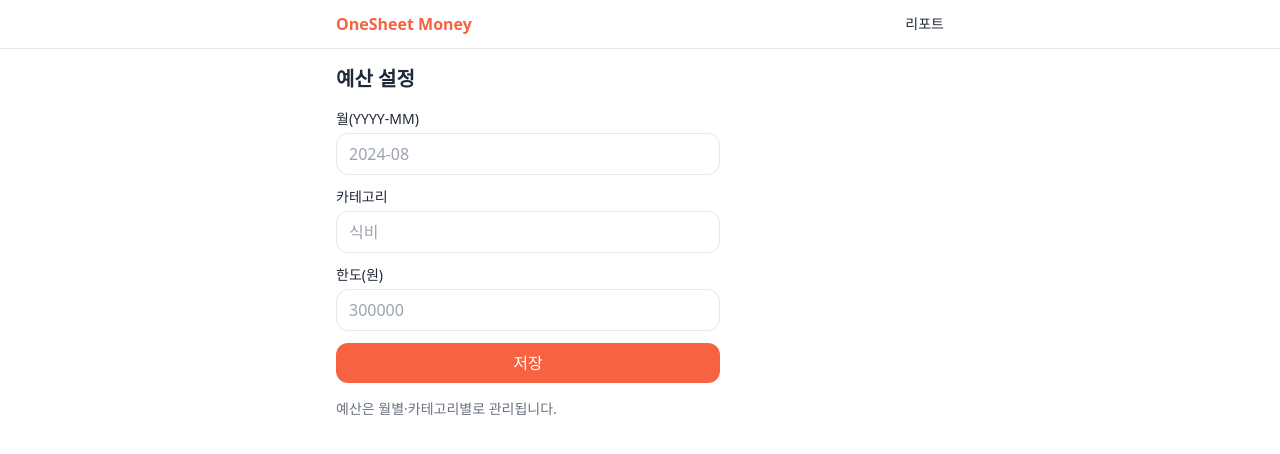
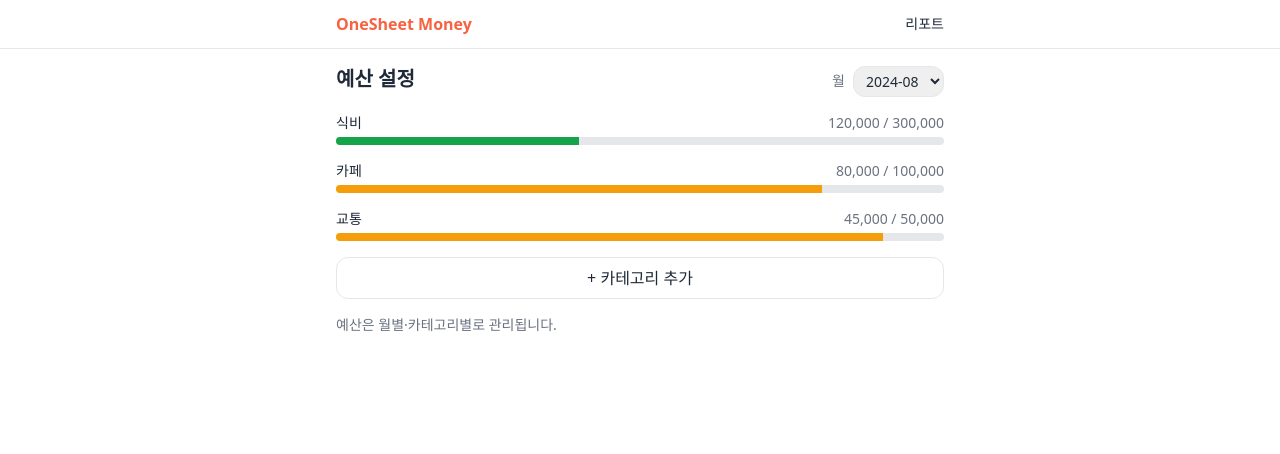
Before and after one commit to sjwoo1999/one-sheet-money, a Next.js app in the folder apps/web/: page /budget in a window 1280 px wide. Shown: the top 454 px of the page. Built offline with nearby package versions, Linux system fonts and the light colour scheme.

Commit message:
Phase 1 UI polish, ports docs

```diff
--- a/apps/web/app/budget/page.tsx
+++ b/apps/web/app/budget/page.tsx
@@ -1,25 +1,30 @@
+
+import { BudgetBar } from "../../components/BudgetBar";
 
 export default function BudgetPage(){
+  const items=[
+    { label:"식비", spent: 120000, limit: 300000 },
+    { label:"카페", spent: 80000, limit: 100000 },
+    { label:"교통", spent: 45000, limit: 50000 }
+  ];
   return (
     <section className="space-y-4">
       <header className="flex items-baseline justify-between">
         <h2 className="text-xl font-semibold">예산 설정</h2>
+        <div className="flex items-center gap-2 text-sm">
+          <label className="text-muted">월</label>
+          <select className="border border-border rounded-xl px-2 py-1">
+            <option>2024-08</option>
+            <option>2024-07</option>
+          </select>
+        </div>
       </header>
-      <form className="space-y-3 max-w-sm">
-        <div>
-          <label className="block text-sm mb-1">월(YYYY-MM)</label>
-          <input className="w-full border border-border rounded-xl px-3 py-2" placeholder="2024-08" />
-        </div>
-        <div>
-          <label className="block text-sm mb-1">카테고리</label>
-          <input className="w-full border border-border rounded-xl px-3 py-2" placeholder="식비" />
-        </div>
-        <div>
-          <label className="block text-sm mb-1">한도(원)</label>
-          <input inputMode="numeric" className="w-full border border-border rounded-xl px-3 py-2" placeholder="300000" />
-        </div>
-        <button className="w-full py-2 rounded-xl bg-[var(--ll-color-primary)] text-white">저장</button>
-      </form>
+      <div className="space-y-4">
+        {items.map(i=> (
+          <BudgetBar key={i.label} label={i.label} spent={i.spent} limit={i.limit} />
+        ))}
+        <button className="w-full py-2 rounded-xl border border-border">+ 카테고리 추가</button>
+      </div>
       <p className="text-sm text-muted">예산은 월별·카테고리별로 관리됩니다.</p>
     </section>
   );
--- a/apps/web/app/today/page.tsx
+++ b/apps/web/app/today/page.tsx
@@ -12,7 +12,7 @@ export default function TodayPage() {
         <div className="text-sm text-muted">오늘 합계 <b>{KRW(sum)}원</b></div>
       </header>
       <button
-        className="w-full py-3 rounded-2xl shadow-1 bg-[var(--ll-color-primary)] text-white"
+        className="w-full py-3 rounded-2xl shadow-1 bg-[var(--ll-action)] text-white"
         aria-label="지출 추가"
         onClick={()=>(document.getElementById("quick-add") as HTMLDialogElement | null)?.showModal()}>
         + 지출 추가
@@ -27,22 +27,52 @@ export default function TodayPage() {
 function QuickAddSheet({ onSaved }:{ onSaved:(amount:number)=>void }) {
   const [amount,setAmount]=useState<number>(0);
   const [category,setCategory]=useState("식비");
+  const [noteOpen,setNoteOpen]=useState(false);
+  const [note,setNote]=useState("");
+  const recent=["식비","카페","배달"];
+  const all=["식비","카페","배달","교통","장보기","쇼핑"];
+  function submit(){ onSaved(amount); }
   return (
-    <form method="dialog" className="p-4 w-80">
-      <h3 className="text-lg font-semibold mb-3">지출 추가</h3>
+    <form method="dialog" className="p-4 w-[22rem]" aria-label="지출 추가" aria-describedby="qa-desc">
+      <h3 className="text-lg font-semibold mb-1">지출 추가</h3>
+      <p id="qa-desc" className="text-xs text-muted mb-3">금액 입력 후 카테고리를 선택하고 저장하세요.</p>
       <input autoFocus inputMode="numeric" pattern="[0-9]*"
-        className="w-full border border-border rounded-xl px-3 py-2 mb-2"
+        className="w-full border border-border rounded-xl px-3 py-2 mb-3"
         placeholder="금액(원)"
         onChange={(e)=>setAmount(Number((e.target.value as string).replaceAll(/[^0-9]/g,'')))} />
-      <div className="flex gap-2 mb-3">
-        {["식비","카페","배달"].map(c=>(
-          <button key={c} type="button"
-            className={`px-3 py-1.5 rounded-full border ${category===c?'bg-[var(--ll-color-primary)] text-white':'border-border'}`}
-            onClick={()=>setCategory(c)}>{c}</button>
-        ))}
+      <div className="mb-2">
+        <div className="text-xs text-muted mb-1">최근</div>
+        <div className="flex gap-2 overflow-x-auto pb-1">
+          {recent.map(c=> (
+            <button key={c} type="button"
+              className={`px-3 py-1.5 rounded-full border whitespace-nowrap ${category===c?'bg-[var(--ll-action)] text-white':'border-border'}`}
+              onClick={()=>setCategory(c)}>{c}</button>
+          ))}
+        </div>
       </div>
-      <button className="w-full py-2 rounded-xl bg-[var(--ll-color-primary)] text-white"
-        onClick={()=>onSaved(amount)}>저장</button>
+      <div className="mb-3">
+        <div className="text-xs text-muted mb-1">전체</div>
+        <div className="flex gap-2 overflow-x-auto pb-1">
+          {all.map(c=> (
+            <button key={c} type="button"
+              className={`px-3 py-1.5 rounded-full border whitespace-nowrap ${category===c?'bg-[var(--ll-action)] text-white':'border-border'}`}
+              onClick={()=>setCategory(c)}>{c}</button>
+          ))}
+        </div>
+      </div>
+      <div className="mb-14">
+        {!noteOpen && (
+          <button type="button" className="text-sm underline" onClick={()=>setNoteOpen(true)}>+ 메모</button>
+        )}
+        {noteOpen && (
+          <textarea className="mt-2 w-full border border-border rounded-xl px-3 py-2"
+            placeholder="메모를 입력하세요" onChange={(e)=>setNote((e.target as HTMLTextAreaElement).value)} />
+        )}
+      </div>
+      <div className="fixed bottom-4 inset-x-0 flex justify-center pointer-events-none">
+        <button className="pointer-events-auto w-[22rem] py-3 rounded-2xl shadow-2 bg-[var(--ll-action)] text-white"
+          onClick={submit}>저장</button>
+      </div>
     </form>
   );
 }
--- a/apps/web/app/weekly/page.tsx
+++ b/apps/web/app/weekly/page.tsx
@@ -4,16 +4,38 @@ export default function WeeklyPage(){
     <section className="space-y-4">
       <header className="flex items-baseline justify-between">
         <h2 className="text-xl font-semibold">주간 리포트</h2>
-        <button className="text-sm underline">공유</button>
+        <div className="flex gap-3">
+          <button className="text-sm underline">CSV</button>
+          <button className="text-sm underline">공유</button>
+        </div>
       </header>
+      <div className="flex items-center gap-2 text-sm">
+        <label className="text-muted">주 선택</label>
+        <select className="border border-border rounded-xl px-2 py-1">
+          <option>이번 주</option>
+          <option>지난 주</option>
+        </select>
+      </div>
       <article className="rounded-2xl shadow-2 border border-border p-4 bg-surface">
-        <div className="text-sm text-muted mb-2">이번 주 합계</div>
-        <div className="text-2xl font-bold">₩ 0</div>
+        <div className="flex items-baseline justify-between">
+          <div>
+            <div className="text-sm text-muted mb-1">2024-08-19 ~ 08-25</div>
+            <div className="text-2xl font-bold">₩ 0</div>
+          </div>
+          <span className="text-xs px-2 py-0.5 rounded-full border border-border">전주 대비 +0%</span>
+        </div>
         <hr className="my-4 border-border" />
         <div className="text-sm text-muted mb-2">TOP 3</div>
-        <ul className="list-disc ml-5 text-sm">
-          <li>식비 ₩0</li><li>카페 ₩0</li><li>배달 ₩0</li>
-        </ul>
+        <div className="space-y-2">
+          {[{c:"식비",v:0},{c:"카페",v:0},{c:"배달",v:0}].map(({c,v})=> (
+            <div key={c} className="text-sm">
+              <div className="flex items-center justify-between">
+                <span>{c}</span><span className="text-muted">₩{v}</span>
+              </div>
+              <div className="h-2 rounded-full bg-[var(--ll-border)]"><div className="h-2 bg-[var(--ll-action)]" style={{width:"4%"}}/></div>
+            </div>
+          ))}
+        </div>
         <div className="mt-4 text-sm">제안: 오늘부터 5초 기록을 시작해요.</div>
       </article>
     </section>
--- /dev/null
+++ b/apps/web/components/BudgetBar.tsx
@@ -0,0 +1,18 @@
+"use client";
+import React from "react";
+
+export function BudgetBar({ label, spent, limit }:{ label:string; spent:number; limit:number }){
+  const ratio = limit>0 ? Math.min(spent/limit, 1) : 0;
+  const status: "positive"|"warning"|"critical" = ratio < 0.8 ? "positive" : ratio <= 1 ? "warning" : "critical";
+  return (
+    <div className="w-full">
+      <div className="flex items-baseline justify-between mb-1">
+        <span className="text-sm">{label}</span>
+        <span className="text-sm text-muted">{spent.toLocaleString("ko-KR")} / {limit.toLocaleString("ko-KR")}</span>
+      </div>
+      <div className="h-2 rounded-full bg-[var(--ll-border)] overflow-hidden">
+        <div className={`h-full`} style={{ width: `${Math.max(ratio*100, 2)}%`, background: status==="positive"?"var(--ll-positive)":status==="warning"?"var(--ll-warning)":"var(--ll-critical)" }} />
+      </div>
+    </div>
+  );
+}
--- a/apps/web/package.json
+++ b/apps/web/package.json
@@ -4,9 +4,9 @@
   "private": true,
   "type": "module",
   "scripts": {
-    "dev": "next dev -p ${PORT:-3000}",
+    "dev": "next dev -p ${PORT:-3100}",
     "build": "next build",
-    "start": "next start -p ${PORT:-3000}",
+    "start": "next start -p ${PORT:-3100}",
     "lint": "next lint",
     "typecheck": "tsc -p tsconfig.json --noEmit"
   },
```
Also changed, not shown: 2 other files (tests, documents, lock files or other folders).
